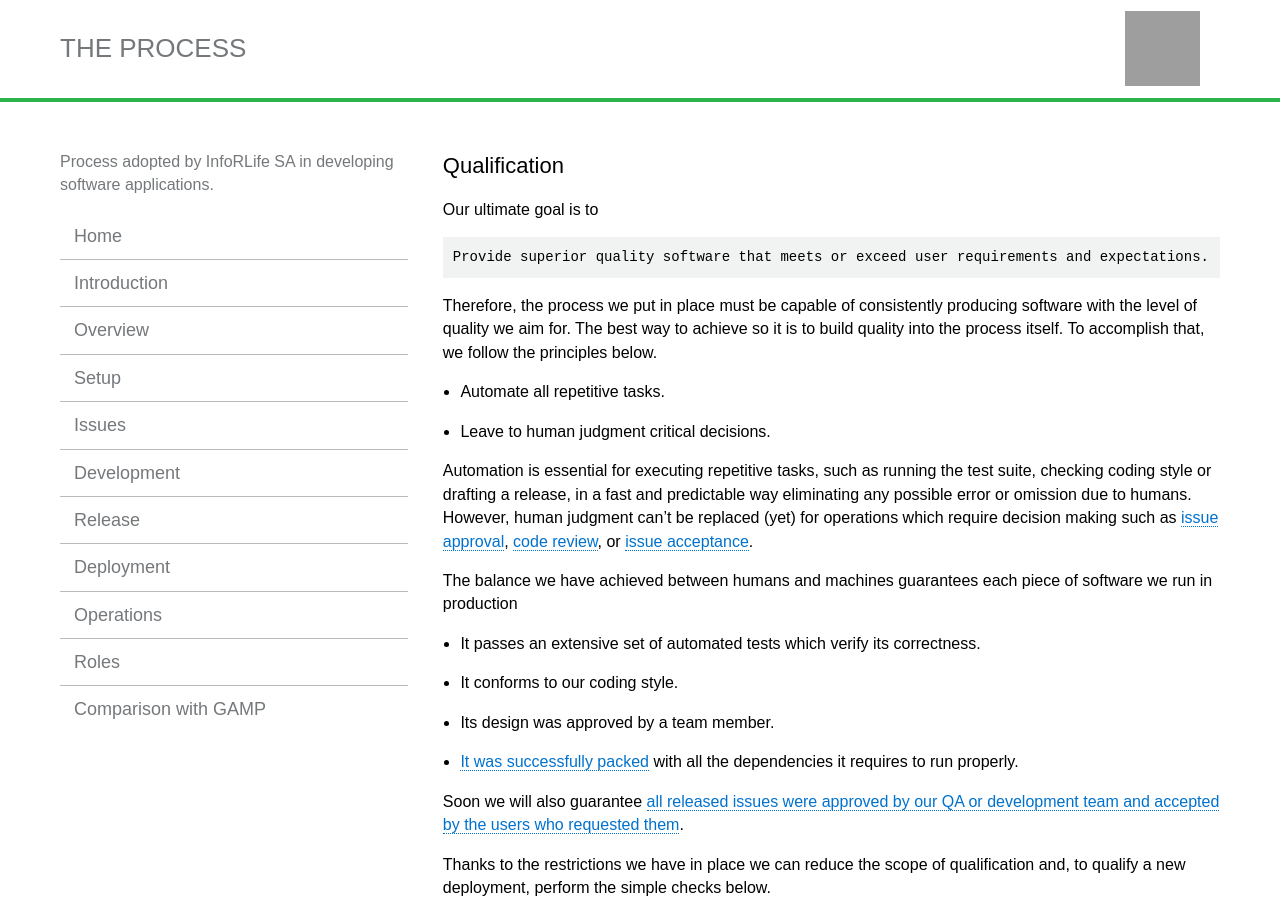
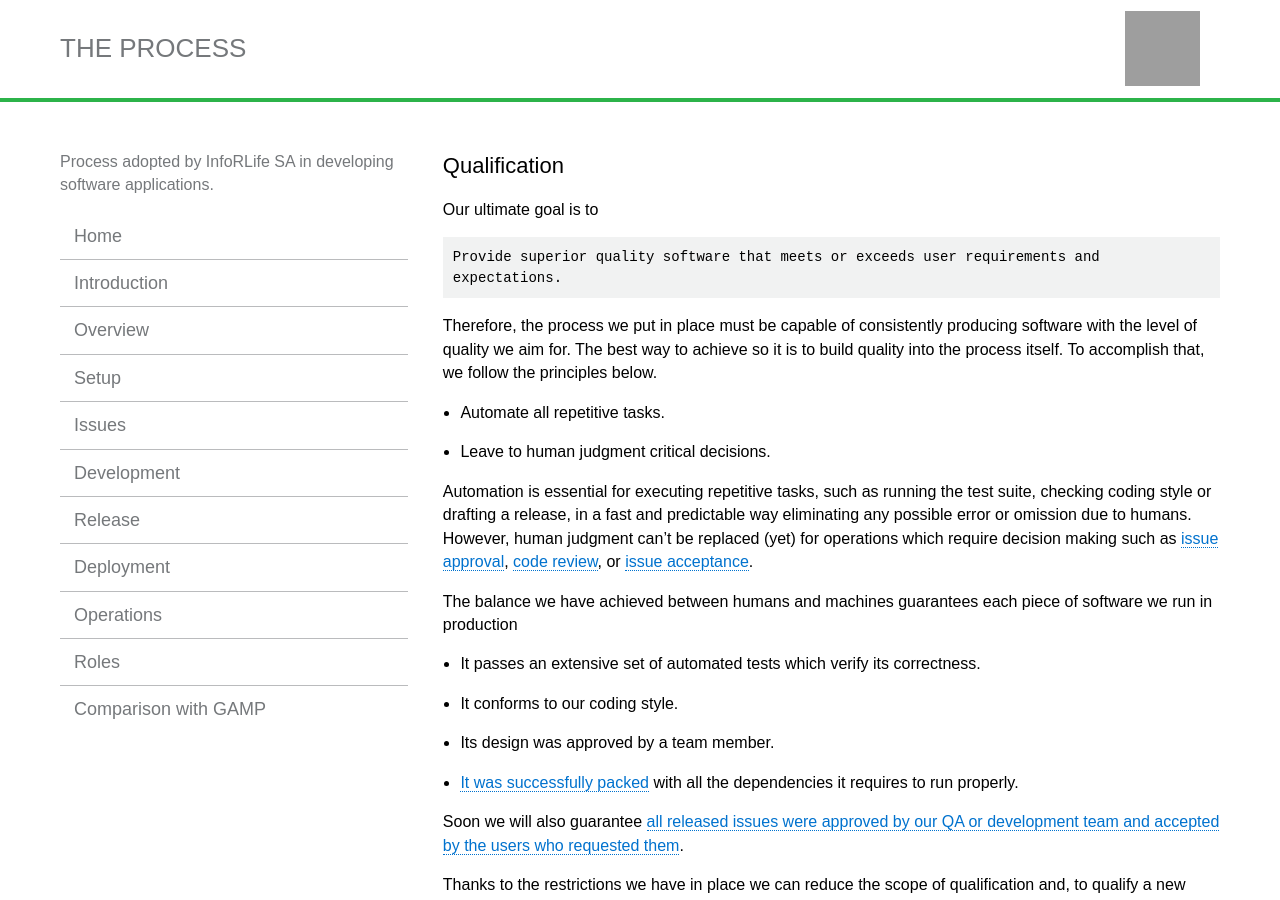
Before and after one commit to inforlife/process, a Jekyll site: the page built from qualification.md, in a window 1280 px wide and 900 px high. Built offline with Jekyll 4.4.1, drawn with Linux system fonts in a browser that asks for light colours; grey boxes are pictures that could not be loaded.

Commit message:
fix minor typos

```diff
--- a/qualification.md
+++ b/qualification.md
@@ -6,7 +6,7 @@ title:  "Qualification"
 Our ultimate goal is to
 
 {% highlight text %}
-Provide superior quality software that meets or exceed user requirements and expectations.
+Provide superior quality software that meets or exceeds user requirements and expectations.
 {% endhighlight %}
 
 Therefore, the process we put in place must be capable of consistently producing software with the level of quality we aim for. The best way to achieve so it is to build quality into the process itself. To accomplish that, we follow the principles below.
```
Also changed, not shown: code-review.md (+1 -1 lines), gamp-comparison.md (+1 -1 lines), services/github.md (+1 -1 lines).
